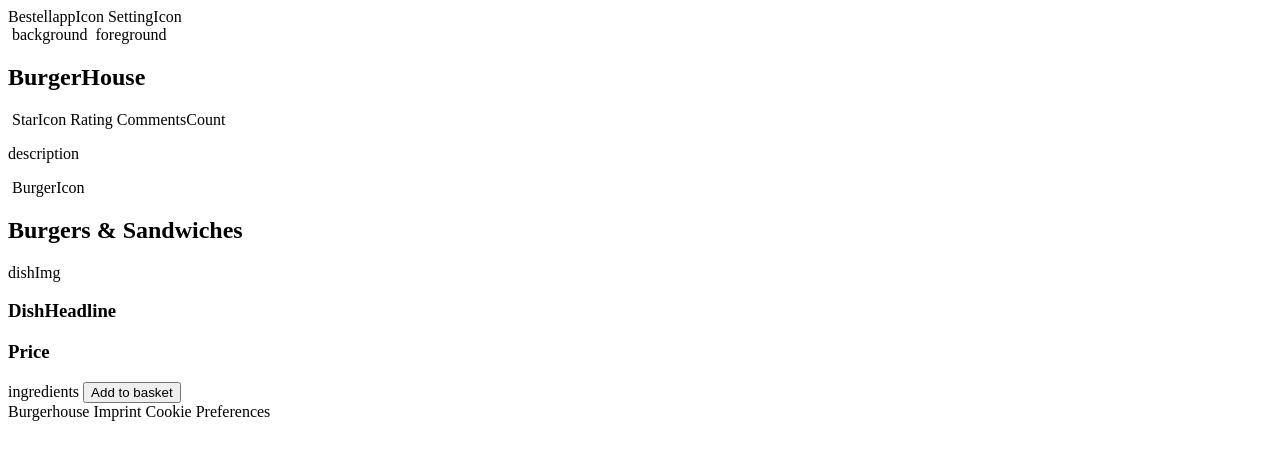
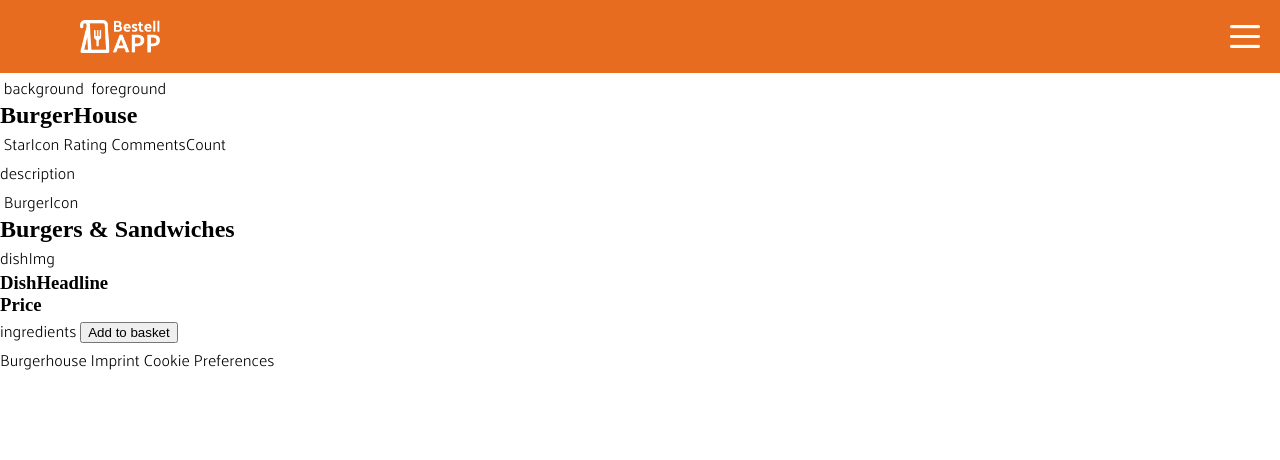
Before and after one commit to Mazzaker/Lieferapp-Aufgabe, a plain HTML site: page index.html in a window 1280 px wide. Drawn offline with Linux system fonts and the light colour scheme; a web font is replaced by a local one.

Commit message:
feat: header css and font for whole body

```diff
--- a/css/fonts.css
+++ b/css/fonts.css
@@ -0,0 +1,31 @@
+@font-face {
+  font-display: swap; /* Check https://developer.mozilla.org/en-US/docs/Web/CSS/@font-face/font-display for other options. */
+  font-family: 'Palanquin';
+  font-style: normal;
+  font-weight: 400;
+  src: url('../assets/fonts/Palanquin/Palanquin-Light.ttf') format('woff2'); /* Chrome 36+, Opera 23+, Firefox 39+, Safari 12+, iOS 10+ */
+}
+/* palanquin-500 - latin */
+@font-face {
+  font-display: swap; /* Check https://developer.mozilla.org/en-US/docs/Web/CSS/@font-face/font-display for other options. */
+  font-family: 'Palanquin';
+  font-style: normal;
+  font-weight: 500;
+  src: url('../assets/fonts/Palanquin/Palanquin-Medium.ttf') format('woff2'); /* Chrome 36+, Opera 23+, Firefox 39+, Safari 12+, iOS 10+ */
+}
+/* palanquin-600 - latin */
+@font-face {
+  font-display: swap; /* Check https://developer.mozilla.org/en-US/docs/Web/CSS/@font-face/font-display for other options. */
+  font-family: 'Palanquin';
+  font-style: normal;
+  font-weight: 600;
+  src: url('../assets/fonts/Palanquin/Palanquin-Regular.ttf') format('woff2'); /* Chrome 36+, Opera 23+, Firefox 39+, Safari 12+, iOS 10+ */
+}
+/* palanquin-700 - latin */
+@font-face {
+  font-display: swap; /* Check https://developer.mozilla.org/en-US/docs/Web/CSS/@font-face/font-display for other options. */
+  font-family: 'Palanquin';
+  font-style: bold;
+  font-weight: 700;
+  src: url('../assets/fonts/Palanquin/Palanquin-Bold.ttf') format('woff2'); /* Chrome 36+, Opera 23+, Firefox 39+, Safari 12+, iOS 10+ */
+}
--- a/css/style.css
+++ b/css/style.css
@@ -0,0 +1,26 @@
+*{
+    box-sizing: border-box;
+    margin: 0;
+}
+
+body{
+    font-family: "Palanquin";
+}
+
+header{
+    background-color: var(--orange);
+    padding: 20px 20px 20px 80px;
+
+    display: flex;
+    flex-direction: row;
+    justify-content: space-between;
+    align-items: center;
+}
+header img:first-child{
+    width: 80px;
+    cursor: pointer;
+}
+header img:nth-child(2){
+    width: 30px;
+    cursor: pointer;
+}
--- a/css/variables.css
+++ b/css/variables.css
@@ -0,0 +1,11 @@
+:root{
+    --orange: #E76C1F;
+    --grey: #363534;
+
+    --mainfontsize: clamp(16px, 2.2vw, 24px);
+    --pala: "Palanquin";
+
+    --hfontweight: 700;
+    --h1fontsize: clamp(40px, 6vw, 64px);
+    --h2fontsize: clamp(40px, 5vw, 52px);
+}
--- a/index.html
+++ b/index.html
@@ -17,8 +17,8 @@
 </head>
 <body>
     <header>
-        <img>BestellappIcon
-        <img>SettingIcon
+        <img src="./assets/icons/logo.png">
+        <img src="./assets/icons/setting.png">
     </header>
     <main>
         <section class="landingpage">
```
